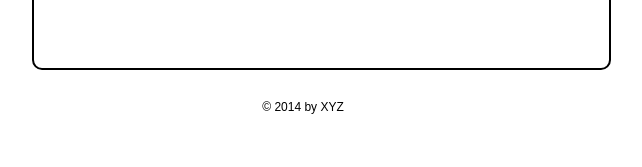
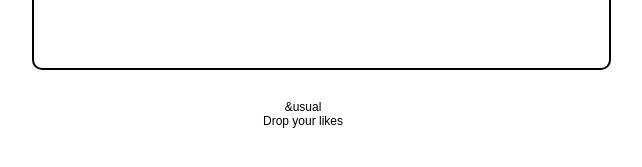
Before and after one commit to usualsr/Dogs_site, a plain HTML site: page index.html in a window 1280 px wide. Shown: the part 469-636 px from the top of the page, without its empty margins (337-979 px from the left). Drawn offline with Linux system fonts and the light colour scheme.

Commit message:
Create index.html
on the footer

```diff
--- a/index.html
+++ b/index.html
@@ -51,7 +51,9 @@
 
 <div class="footer">
 
-<p>&copy; 2014 by XYZ </p>
+<p>&usual </p
+<p>Drop your likes</p>
+
 
 <!--==============================Footer Ends==============================-->
 </div>
```
